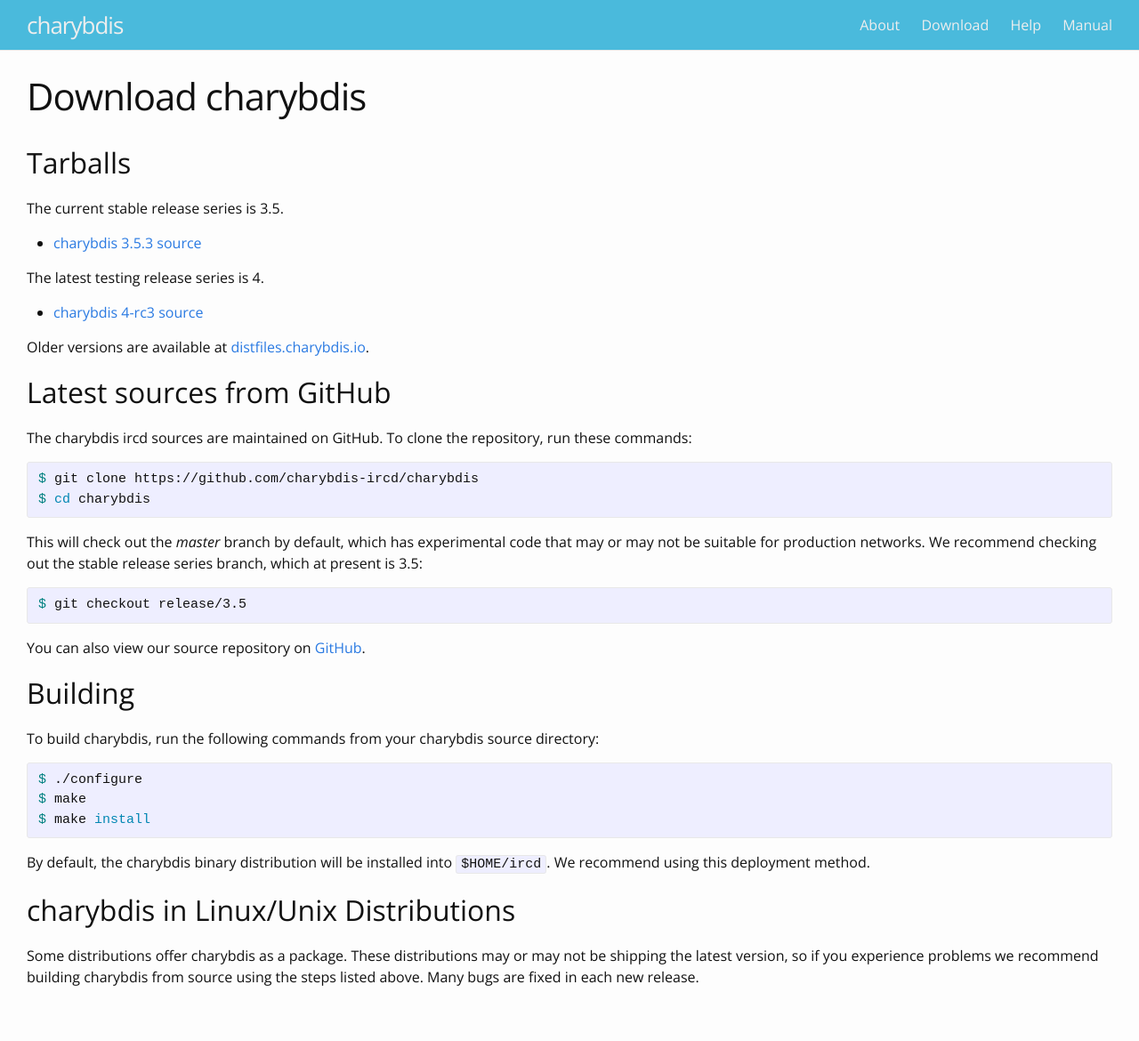
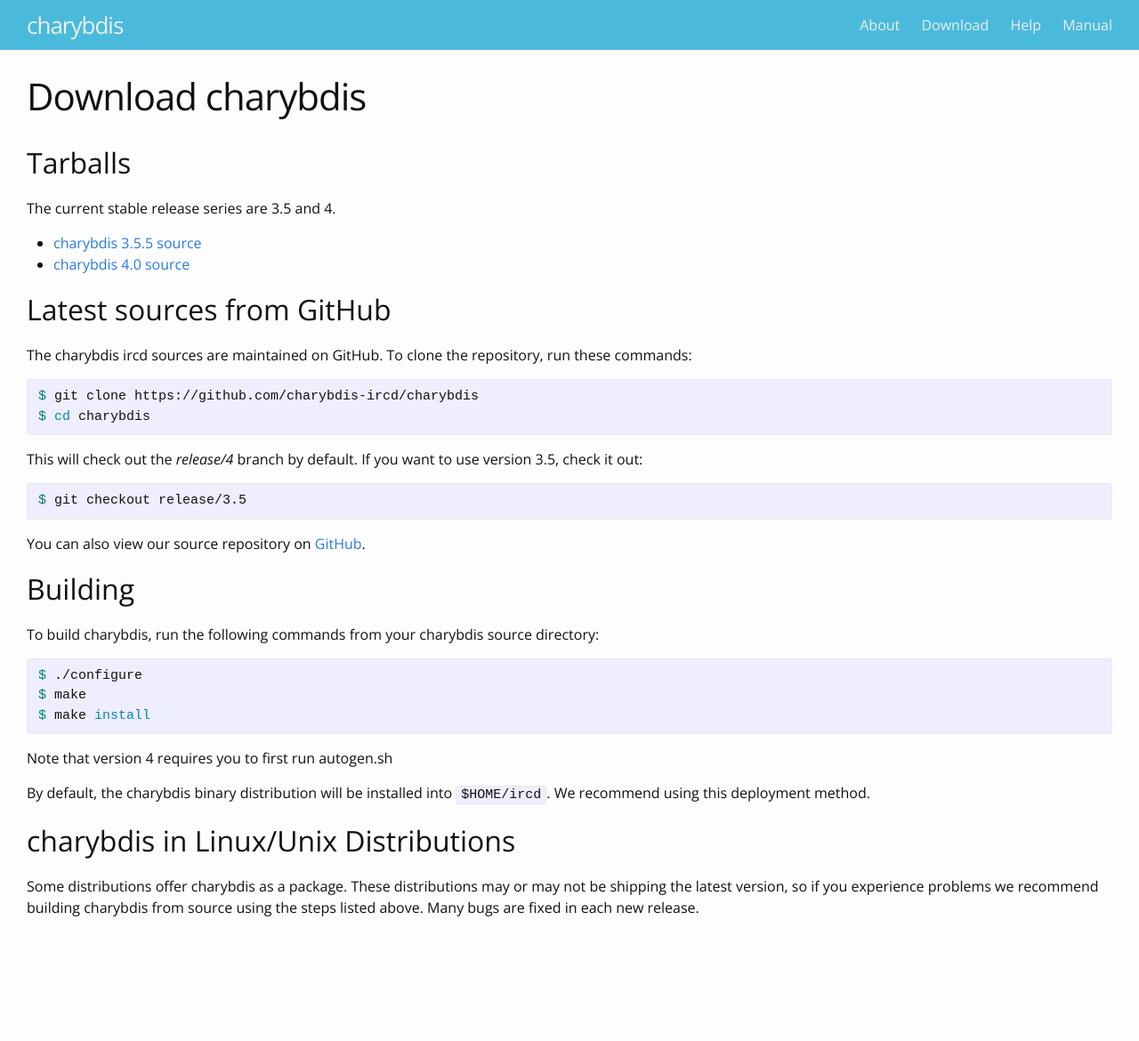
Before and after one commit to charybdis-ircd/charybdis-ircd.github.io, a Jekyll site: the page built from download.md, in a window 1280 px wide. Shown: the whole page at 89% size. Built offline with Jekyll 4.4.1, drawn with Linux system fonts in a browser that asks for light colours; after the commit the page ends 1092 px from its top, so only the background shows below that.

Commit message:
download.md: update to match present situation

```diff
--- a/download.md
+++ b/download.md
@@ -6,15 +6,10 @@
 
 ## Tarballs
 
-The current stable release series is 3.5.
+The current stable release series are 3.5 and 4.
 
-  * [charybdis 3.5.3 source](http://distfiles.charybdis.io/charybdis-3.5.3.tar.bz2)
-
-The latest testing release series is 4.
-
- * [charybdis 4-rc3 source](http://distfiles.charybdis.io/charybdis-4-rc3.tar.bz2)
-
-Older versions are available at [distfiles.charybdis.io](http://distfiles.charybdis.io).
+ * [charybdis 3.5.5 source](https://github.com/charybdis-ircd/charybdis/archive/charybdis-3.5.5.tar.gz)
+ * [charybdis 4.0 source](https://github.com/charybdis-ircd/charybdis/archive/charybdis-4.0.tar.gz)
 
 ## Latest sources from GitHub
 
@@ -25,9 +20,7 @@
 $ cd charybdis
 {% endhighlight %}
 
-This will check out the *master* branch by default, which has experimental code that may or may not be
-suitable for production networks.  We recommend checking out the stable release series branch, which
-at present is 3.5:
+This will check out the *release/4* branch by default. If you want to use version 3.5, check it out:
 
 {% highlight bash %}
 $ git checkout release/3.5
@@ -45,6 +38,8 @@
 $ make install
 {% endhighlight %}
 
+Note that version 4 requires you to first run autogen.sh
+
 By default, the charybdis binary distribution will be installed into `$HOME/ircd`.  We recommend using
 this deployment method.
 
```
